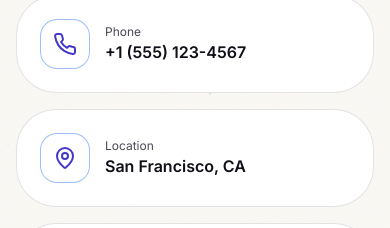
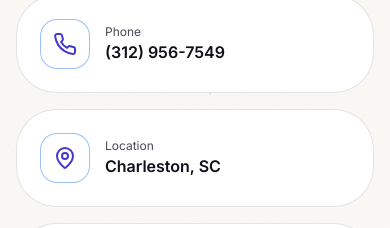
Before and after one commit to scottdixon-github/OneCreativeWeb, a React (Vite) app: page /contact in a window 390 px wide. Shown: the part 962-1190 px from the top of the page. Built offline with nearby package versions, Linux system fonts and the light colour scheme.

Commit message:
Update phone number to (312) 956-7549 and location to Charleston, South Carolina

```diff
--- a/src/components/Footer.jsx
+++ b/src/components/Footer.jsx
@@ -99,11 +99,11 @@ export default function Footer() {
               </li>
               <li className="flex items-center gap-3 text-sm font-medium text-content-muted">
                 <Phone className="h-4 w-4 text-brand" />
-                +1 (555) 123-4567
+                (312) 956-7549
               </li>
               <li className="flex items-center gap-3 text-sm font-medium text-content-muted">
                 <MapPin className="h-4 w-4 text-brand" />
-                San Francisco, CA
+                Charleston, South Carolina
               </li>
             </ul>
           </div>
--- a/src/pages/Contact.jsx
+++ b/src/pages/Contact.jsx
@@ -74,8 +74,8 @@ export default function Contact() {
 
   const contactInfo = [
     { icon: Mail, label: 'Email', value: 'hello@onecreativeweb.com', href: 'mailto:hello@onecreativeweb.com' },
-    { icon: Phone, label: 'Phone', value: '+1 (555) 123-4567', href: 'tel:+15551234567' },
-    { icon: MapPin, label: 'Location', value: 'San Francisco, CA', href: 'https://www.google.com/maps/search/?api=1&query=San+Francisco,CA' },
+    { icon: Phone, label: 'Phone', value: '(312) 956-7549', href: 'tel:+13129567549' },
+    { icon: MapPin, label: 'Location', value: 'Charleston, SC', href: 'https://www.google.com/maps/search/?api=1&query=Charleston,SC' },
   ]
 
   const inputClass =
```
